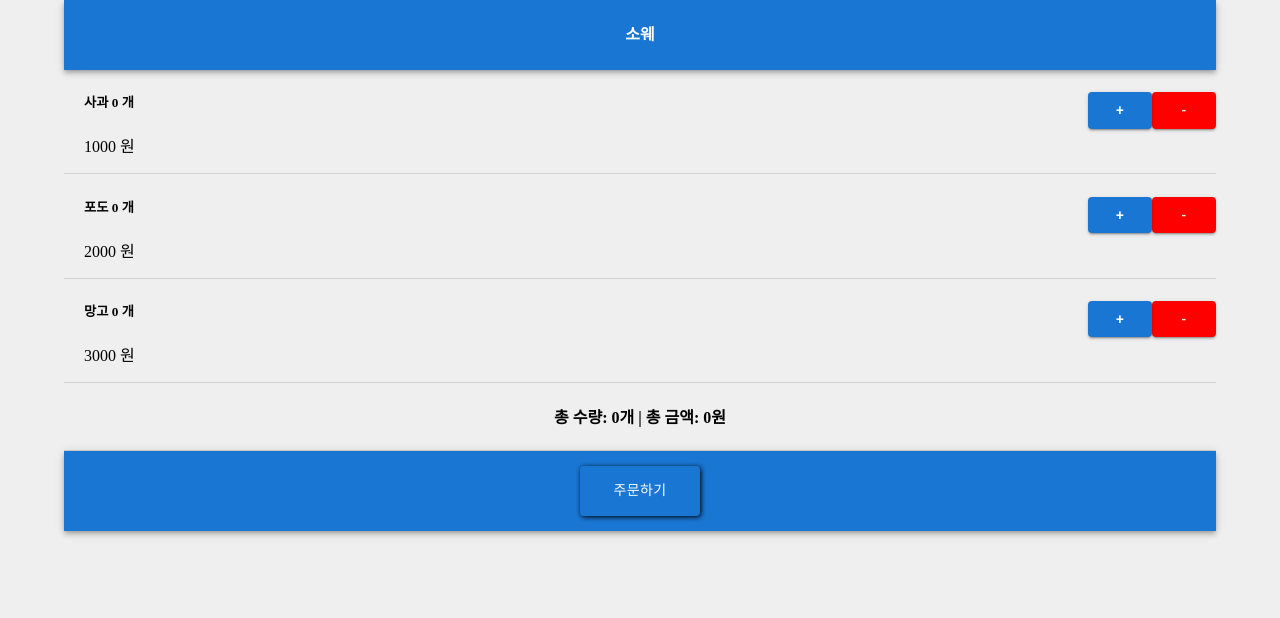
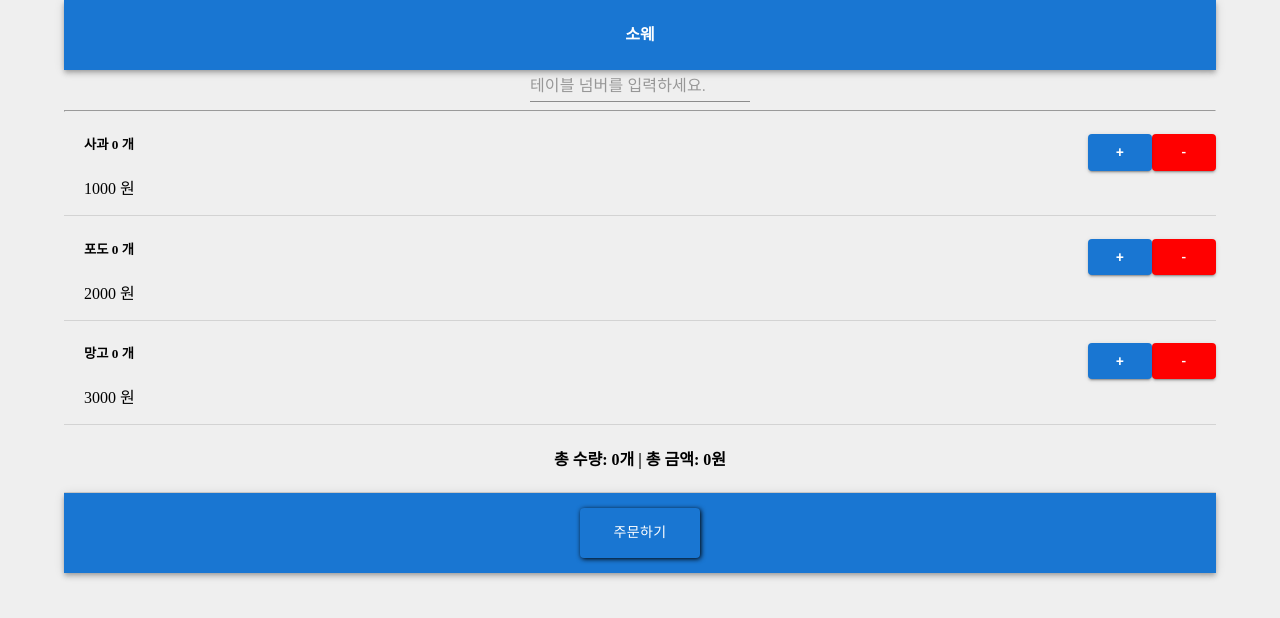
Before and after one commit to UFO-System/ufo-front, a React (Vite) app: page /OrderPage1 in a window 1280 px wide. Shown: the top 618 px of the page. Built offline with nearby package versions, Linux system fonts and the light colour scheme.

Commit message:
테이블 넘버 추가와 테이블 넘버 미 입력 시에 경고창

```diff
--- a/src/components/Mobile/Order/OrderPage1.jsx
+++ b/src/components/Mobile/Order/OrderPage1.jsx
@@ -1,9 +1,13 @@
-import React from "react";
-import { useState } from "react";
-import Button from "@mui/material/Button";
-import Container from "@mui/material/Container";
-import AppBar from "@mui/material/AppBar";
-import { useNavigate } from "react-router-dom";
+import React from 'react'
+import { useState } from 'react';
+import Button from '@mui/material/Button';
+import Container from '@mui/material/Container';
+import AppBar from '@mui/material/AppBar';
+import {useNavigate} from 'react-router-dom'
+import { Input as BaseInput } from '@mui/base/Input';
+import { styled } from '@mui/system';
+import Input from '@mui/material/Input';
+import { useHistory } from 'react-router-dom';
 import "./css/OrderPage.css";
 
 const OrderPage1 = () => {
@@ -59,12 +63,38 @@ const OrderPage1 = () => {
   // 페이지 전환
   const navigate = useNavigate();
 
+  // 경고창
+  const [value, setValue] = useState('');
+  const [showWarning, setShowWarning] = useState(false);
+
+  const handleChange = (e) => {
+    const inputValue = e.target.value;
+    setValue(inputValue);
+    // 입력값이 없는 경우에는 경고창을 표시합니다.
+    setShowWarning(inputValue === '');
+  };
+
   return (
     <Container fixed>
       <div className="app">
+
+        {/* 로고 */}
         <AppBar position="static">
           <h4 className="name">{name}</h4>
         </AppBar>
+
+        {/* 테이블 넘버 입력과 경고창 */}
+        <Input
+        className='input'
+        placeholder="테이블 넘버를 입력하세요."
+        type="text"
+        value={value}
+        onChange={handleChange}
+        />
+      {showWarning && <p style={{ color: 'red' }}>테이블 넘버를 입력해주세요.</p>}
+      <hr></hr>
+
+      {/* 메뉴 */}
         <div className="menu">
           <h5>
             {menu1} {count1} 개
@@ -134,6 +164,7 @@ const OrderPage1 = () => {
           </h5>
           <p>{price3} 원</p>
         </div>
+        {/* 음식 수량, 가격 계산 */}
         <div className="bottom">
           <h4>
             총 수량: {count1 + count2 + count3}개 | 총 금액:{" "}
@@ -144,6 +175,7 @@ const OrderPage1 = () => {
           position="static"
           style={{ height: "80px", paddingTop: "15px", display: "flex" }}
         >
+        {/* 화면 전환 */}
           <center>
             <Button
               className="orderBt"
```
